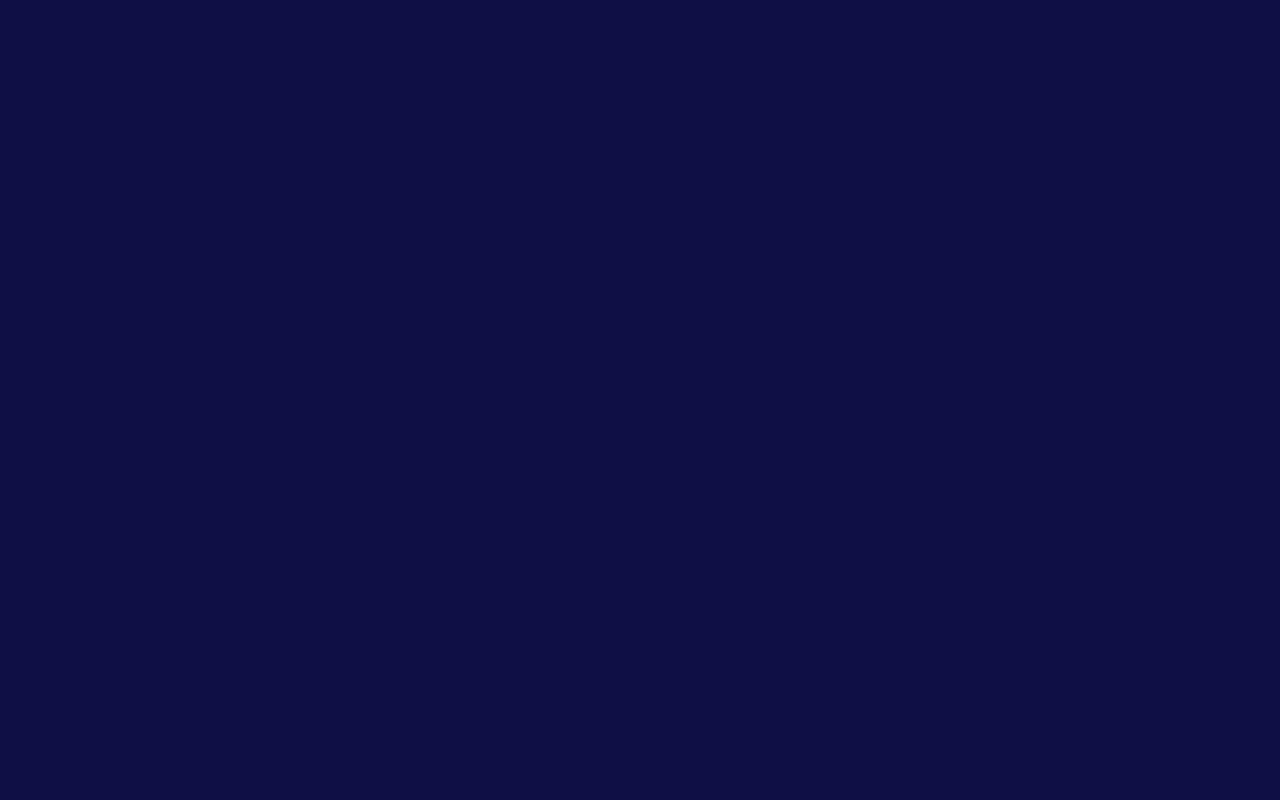
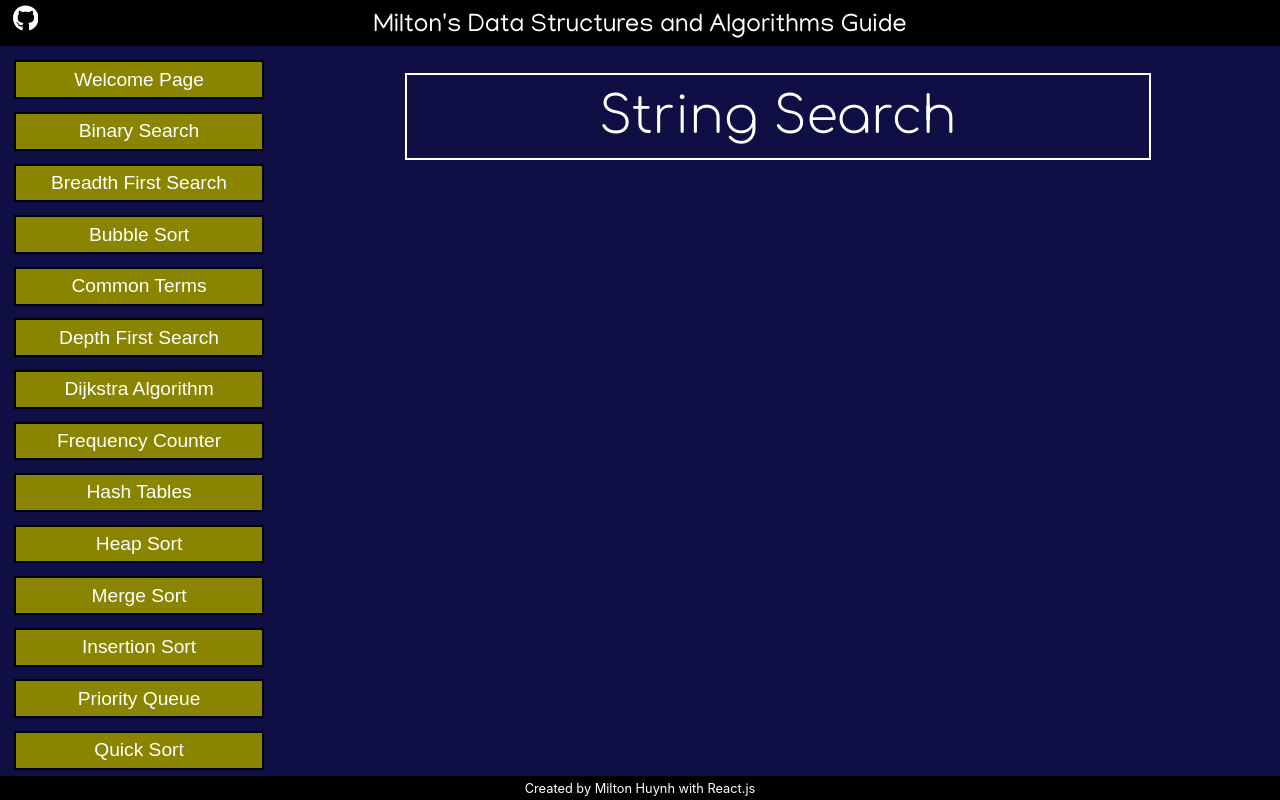
Before and after one commit to miltonhuynh/DSA-guide, a React (Create React App) app in the folder app/: page /DSA-guide/StringSearch in a window 1280 px wide. Before the commit this address had no page. Built offline with nearby package versions, Linux system fonts and the light colour scheme; a web font is replaced by a local one.

Commit message:
Added string search page

```diff
--- a/app/src/Components/Nav.js
+++ b/app/src/Components/Nav.js
@@ -25,6 +25,7 @@ export default function Nav() {
       <div class="Concept_Links" onClick={() => navigate("SlidingWindow")}>Sliding Window</div>
       <div class="Concept_Links" onClick={() => navigate("SpaceComplexity")}>Space Complexity</div>
       <div class="Concept_Links" onClick={() => navigate("Stack")}>Stack</div>
+      <div class="Concept_Links" onClick={() => navigate("StringSearch")}>String Search</div>
       <div class="Concept_Links" onClick={() => navigate("TimeComplexity")}>Time Complexity</div>
     </div>
   )
--- /dev/null
+++ b/app/src/Concepts/StringSearch.js
@@ -0,0 +1,9 @@
+import React from 'react'
+
+export default function StringSearch() {
+  return (
+    <div class="Concept_page">
+      <div class="Concept_title">String Search</div>
+    </div>
+  )
+}
--- a/app/src/index.js
+++ b/app/src/index.js
@@ -23,6 +23,7 @@ import SpaceComplexity from './Concepts/SpaceComplexity';
 import FrequencyCounter from './Concepts/FrequencyCounter';
 import Recursion from './Concepts/Recursion';
 import SlidingWindow from './Concepts/SlidingWindow';
+import StringSearch from './Concepts/StringSearch';
 
 const root = ReactDOM.createRoot(document.getElementById('root'));
 root.render(
@@ -49,6 +50,7 @@ root.render(
         <Route path="/DSA-guide/Definitions" element={<Definitions />} />
         <Route path="/DSA-guide/Recursion" element={<Recursion />} />
         <Route path="/DSA-guide/SlidingWindow" element={<SlidingWindow />} />
+        <Route path="/DSA-guide/StringSearch" element={<StringSearch />} />
       </Route>
     </Routes>
   </BrowserRouter>
```
